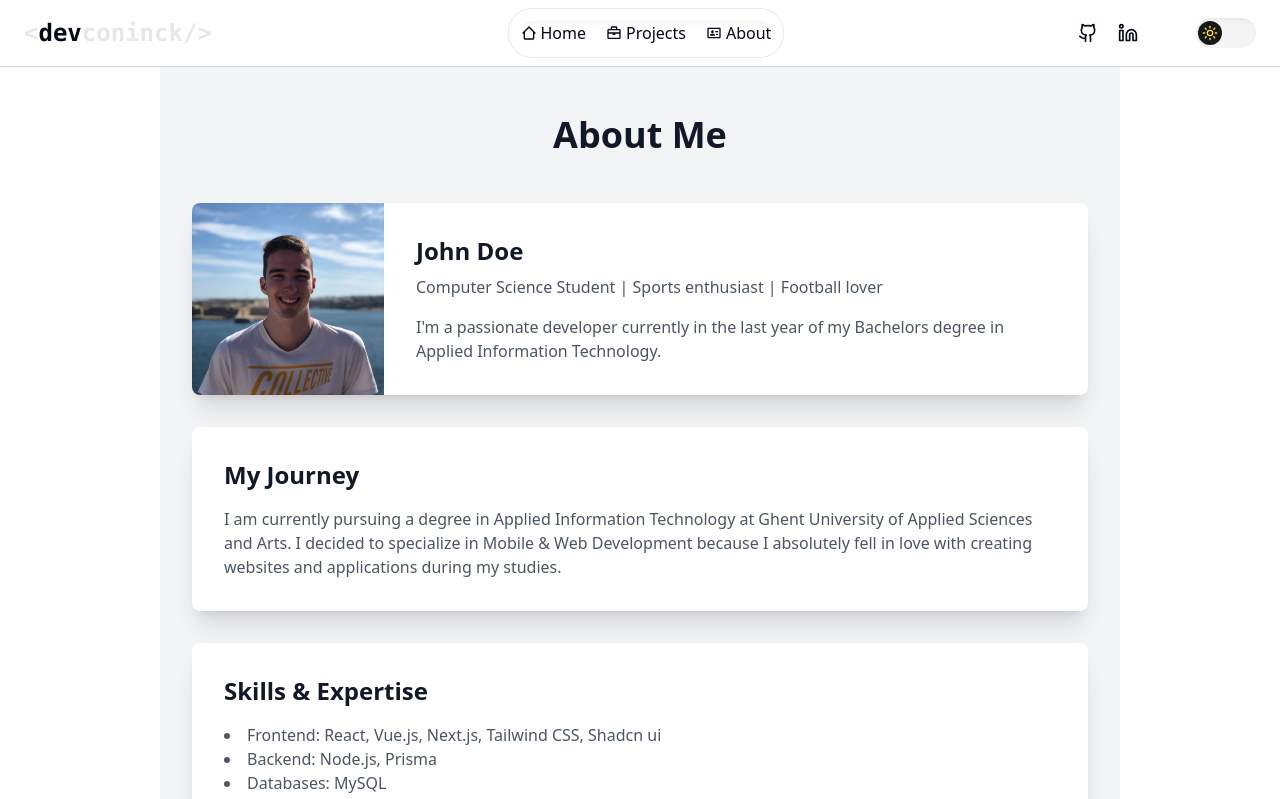
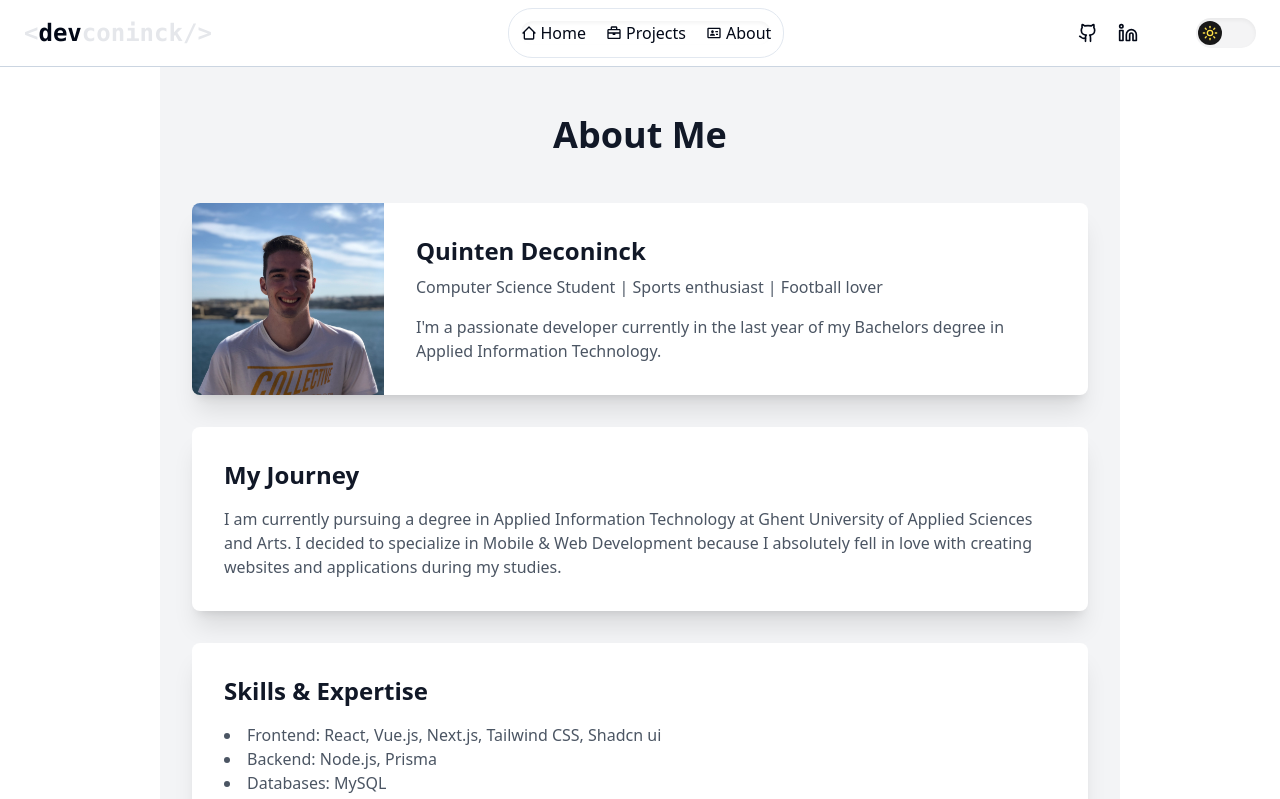
Before and after one commit to devconinck/devconinck, a Next.js app: page /about in a window 1280 px wide. Shown: the top 799 px of the page. Built offline with nearby package versions, Linux system fonts and the light colour scheme.

Commit message:
forgot to update info

```diff
--- a/app/about/page.tsx
+++ b/app/about/page.tsx
@@ -36,7 +36,7 @@ export default function AboutPage() {
             </div>
             <div className="p-8">
               <h2 className="text-2xl font-bold text-gray-900 dark:text-gray-100">
-                John Doe
+                Quinten Deconinck
               </h2>
               <p className="mt-2 text-gray-600 dark:text-gray-300">
                 Computer Science Student | Sports enthusiast | Football lover
```
